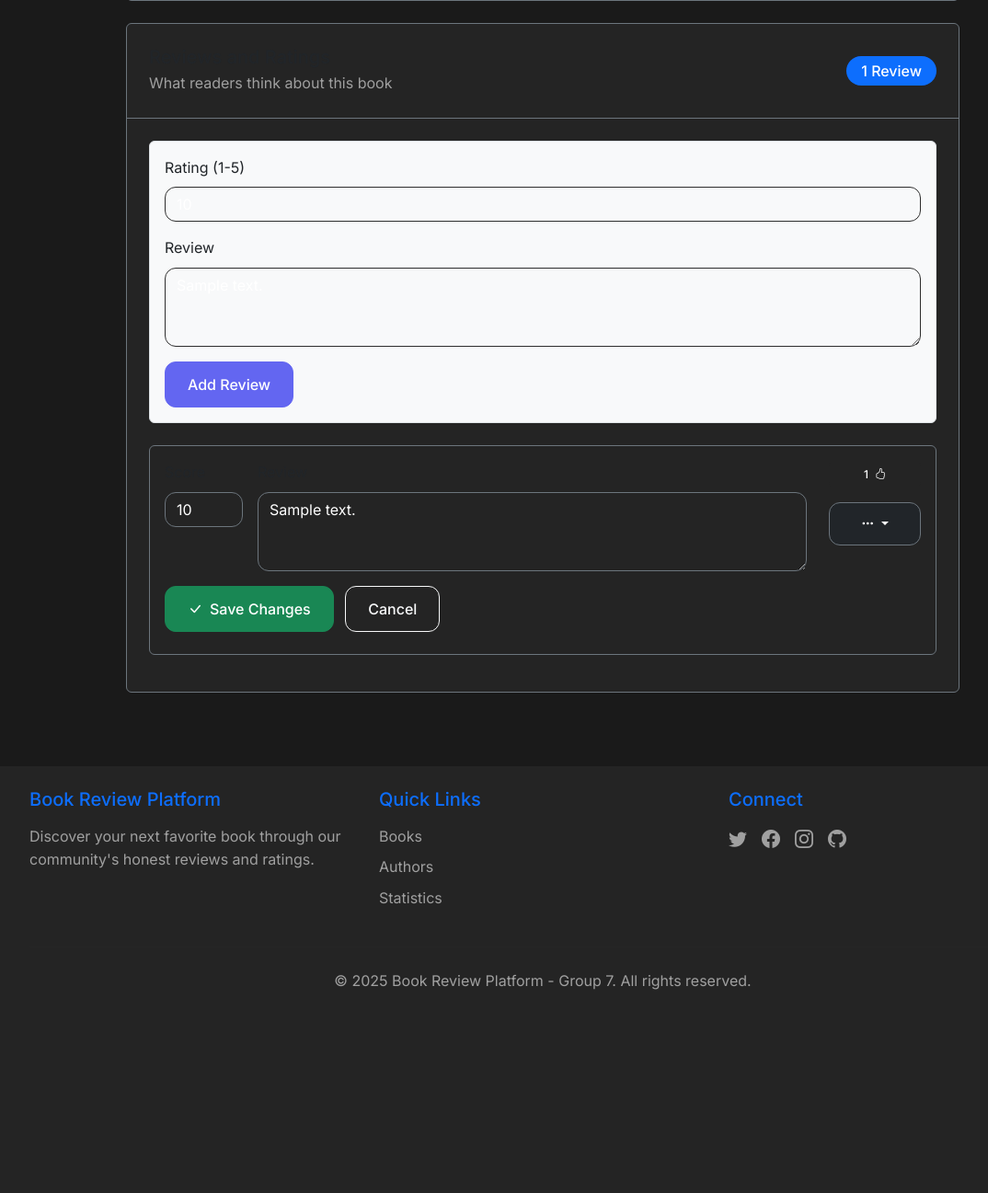
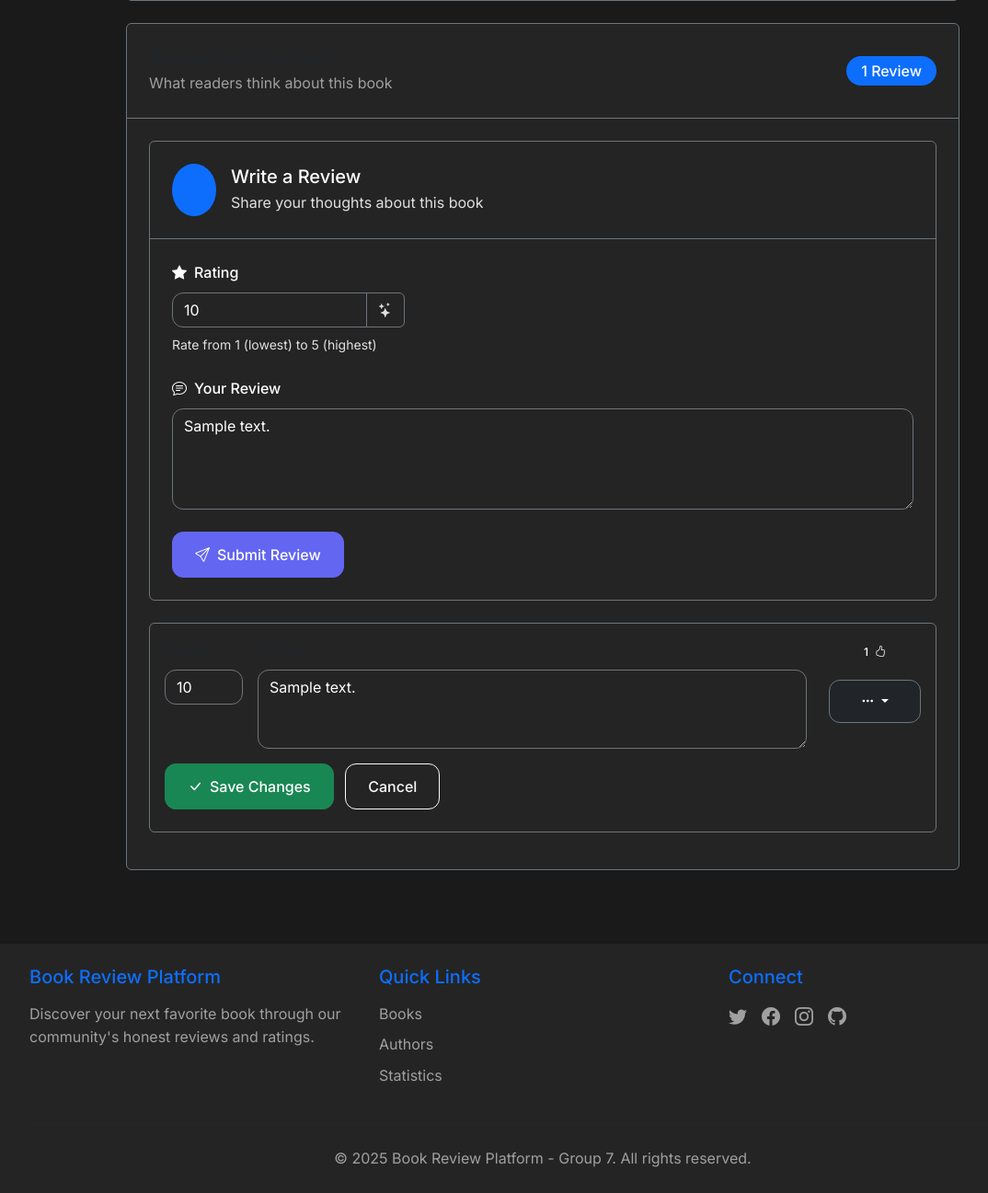
Before and after one commit to AlbertoZuiga/software-architecture-group-7, a Django app: page /reviews/edit/1/ in a window 1280 px wide. Shown: the part 644-1941 px from the top of the page at 92% size, without its empty margins (50-1124 px from the left). Before the commit the page ends 1720 px from the top, so only its background shows below. Run offline with Django 5.2, Linux system fonts and the light colour scheme; a user stored in the database is signed in; tables that the repository leaves empty hold one stand-in row (values such as "Sample post").

Commit message:
style: enhance review form with improved layout, validation, and animations

```diff
--- a/apps/reviews/templates/reviews/_review_form.html
+++ b/apps/reviews/templates/reviews/_review_form.html
@@ -1,15 +1,153 @@
 
-<form method="post" action="{% url 'reviews:create' book.id %}" class="mb-4 border rounded p-3 bg-light">
-    {% csrf_token %}
-    <div class="mb-3">
-        <label class="form-label">Rating (1-5)</label>
-        <input type="number" name="score" min="1" max="5" class="form-control" value="{{ form_values.score|default:'' }}" required>
-        {% if errors.score %}<div class="text-danger small">{{ errors.score }}</div>{% endif %}
+<div class="card bg-dark border-secondary">
+    <div class="card-header border-secondary p-4">
+        <div class="d-flex align-items-center">
+            <div class="flex-shrink-0">
+                <div class="rounded-circle bg-primary bg-opacity-15 p-3">
+                    <i class="bi bi-star text-primary"></i>
+                </div>
+            </div>
+            <div class="flex-grow-1 ms-3">
+                <h5 class="mb-1 text-light">Write a Review</h5>
+                <p class="text-secondary mb-0">Share your thoughts about this book</p>
+            </div>
+        </div>
     </div>
-    <div class="mb-3">
-        <label class="form-label">Review</label>
-        <textarea name="review" rows="3" class="form-control" required>{{ form_values.review|default:'' }}</textarea>
-        {% if errors.review %}<div class="text-danger small">{{ errors.review }}</div>{% endif %}
+
+    <div class="card-body p-4">
+        <form method="post" action="{% url 'reviews:create' book.id %}">
+            {% csrf_token %}
+
+            <div class="row g-4">
+                <div class="col-md-4">
+                    <div class="form-group">
+                        <label for="review-score" class="form-label text-light">
+                            <i class="bi bi-star-fill me-2"></i>Rating
+                        </label>
+                        <div class="input-group">
+                            <input
+                                id="review-score"
+                                type="number"
+                                name="score"
+                                min="1"
+                                max="5"
+                                class="form-control bg-dark border-secondary text-light {% if errors.score %}is-invalid{% endif %}"
+                                value="{{ form_values.score|default:'' }}"
+                                placeholder="1-5"
+                                required
+                            >
+                            <span class="input-group-text bg-dark border-secondary text-secondary">
+                                <i class="bi bi-stars"></i>
+                            </span>
+                        </div>
+                        {% if errors.score %}
+                            <div class="invalid-feedback d-block">{{ errors.score }}</div>
+                        {% endif %}
+                        <div class="form-text text-secondary mt-2">
+                            Rate from 1 (lowest) to 5 (highest)
+                        </div>
+                    </div>
+                </div>
+
+                <div class="col-12">
+                    <div class="form-group">
+                        <label for="review-text" class="form-label text-light">
+                            <i class="bi bi-chat-text me-2"></i>Your Review
+                        </label>
+                        <textarea
+                            id="review-text"
+                            name="review"
+                            rows="4"
+                            class="form-control bg-dark border-secondary text-light {% if errors.review %}is-invalid{% endif %}"
+                            placeholder="Write your thoughts about the book..."
+                            required
+                        >{{ form_values.review|default:'' }}</textarea>
+                        {% if errors.review %}
+                            <div class="invalid-feedback d-block">{{ errors.review }}</div>
+                        {% endif %}
+                    </div>
+                </div>
+
+                <div class="col-12">
+                    <button type="submit" class="btn btn-primary">
+                        <i class="bi bi-send me-2"></i>Submit Review
+                    </button>
+                </div>
+            </div>
+        </form>
     </div>
-    <button type="submit" class="btn btn-primary">Add Review</button>
-</form>
+</div>
+
+<style>
+    /* Form Control Styles */
+    .form-control {
+        transition: var(--transition);
+    }
+
+    .form-control:focus {
+        background-color: var(--bg-dark);
+        border-color: var(--primary-color);
+        box-shadow: 0 0 0 0.25rem rgba(var(--primary-rgb), 0.25);
+        color: var(--text-primary);
+    }
+
+    .form-control::placeholder {
+        color: var(--text-muted);
+    }
+
+    /* Input Group Enhancements */
+    .input-group-text {
+        transition: var(--transition);
+    }
+
+    .input-group:focus-within .input-group-text {
+        border-color: var(--primary-color);
+        color: var(--primary-color);
+    }
+
+    /* Label Styles */
+    .form-label {
+        font-weight: 500;
+        margin-bottom: 0.5rem;
+    }
+
+    /* Button Styles */
+    .btn-primary {
+        transition: var(--transition);
+    }
+
+    .btn-primary:hover {
+        transform: translateY(-2px);
+        box-shadow: 0 0.5rem 1rem rgba(var(--primary-rgb), 0.15);
+    }
+
+    /* Error States */
+    .invalid-feedback {
+        color: #ff6b6b;
+        font-size: 0.875rem;
+        margin-top: 0.5rem;
+    }
+
+    .form-control.is-invalid {
+        border-color: #ff6b6b;
+        box-shadow: none;
+    }
+
+    .form-control.is-invalid:focus {
+        border-color: #ff6b6b;
+        box-shadow: 0 0 0 0.25rem rgba(255, 107, 107, 0.25);
+    }
+
+    /* Card Animation */
+    .card {
+        transition: var(--transition);
+    }
+
+    .rounded-circle {
+        transition: var(--transition);
+    }
+
+    .card:hover .rounded-circle {
+        transform: scale(1.1);
+    }
+</style>
```
